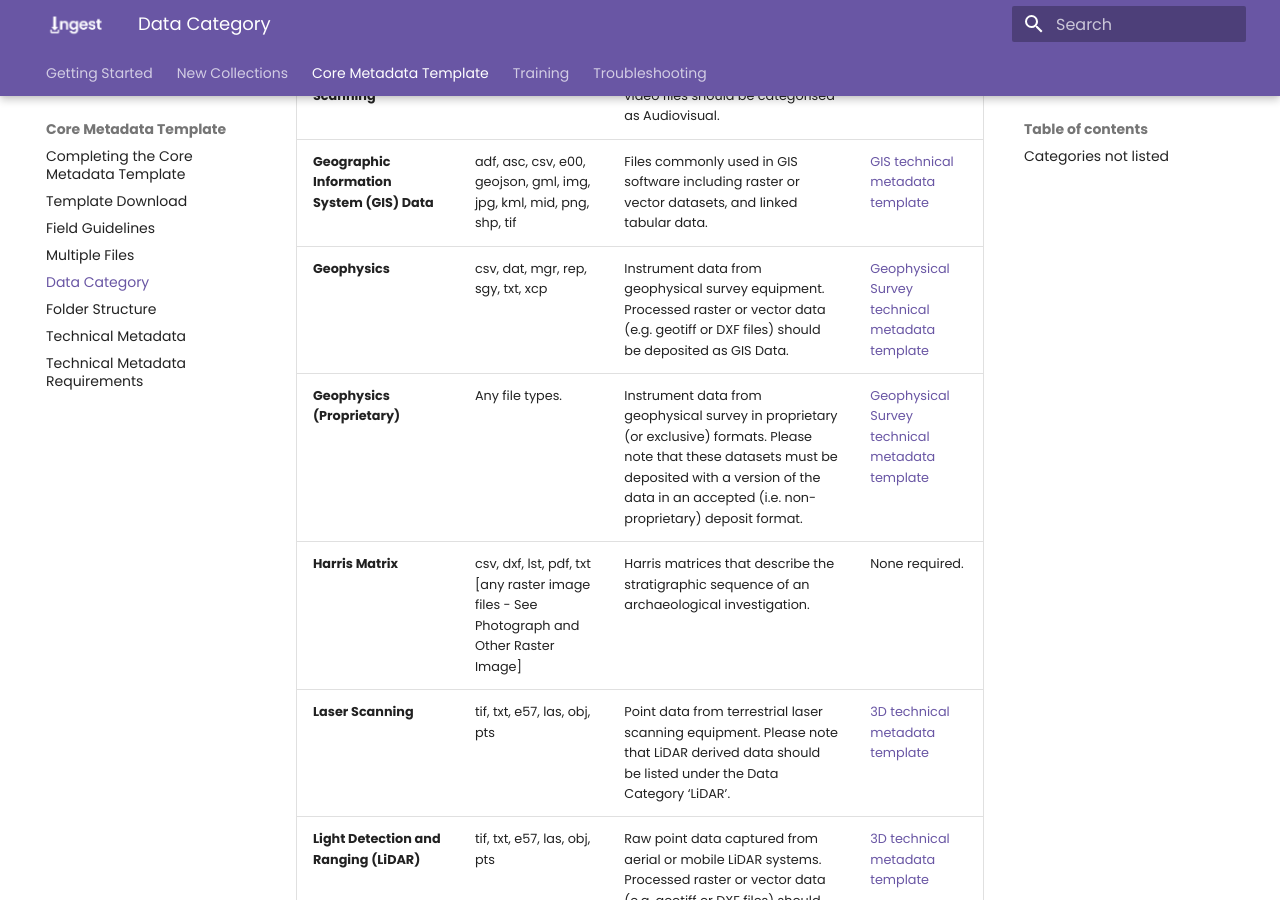
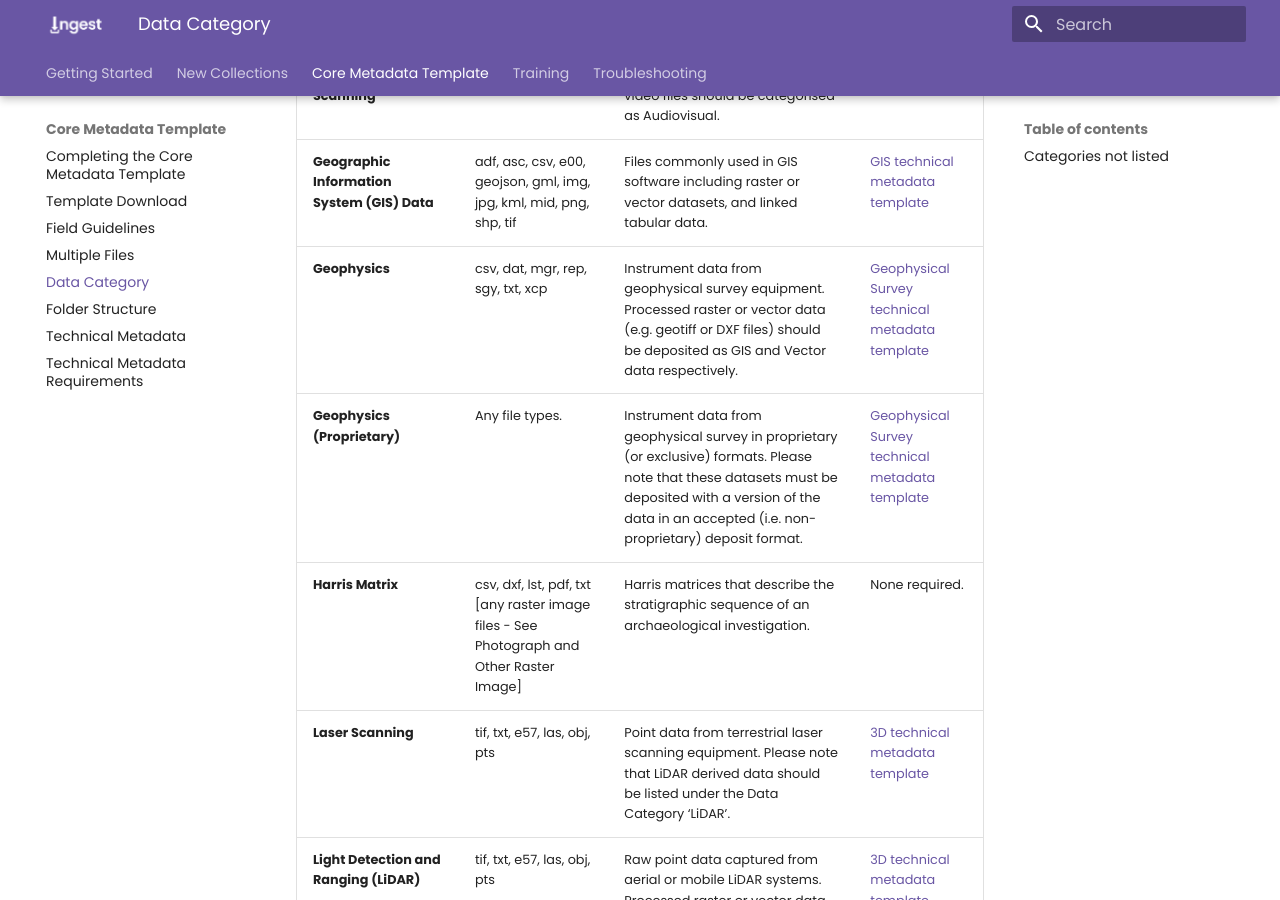
Before and after one commit to uoy-ads/ads-ingest-documentation, an MkDocs documentation site: the page built from docs/cmt/cmt_data_category.md, in a window 1280 px wide and 900 px high, scrolled down 656 px. Built offline with MkDocs 1.6.1 and Material for MkDocs 9.7.7, drawn with Linux system fonts in a browser that asks for light colours.

Commit message:
Update cmt_data_category.md
Clarified Geophys raster/vector data

```diff
--- a/docs/cmt/cmt_data_category.md
+++ b/docs/cmt/cmt_data_category.md
@@ -9,7 +9,7 @@ The table below lists all of the Data Categories currently accepted through the
 | **Audiovisual** | acc, aif, au, avi, bwf, flack, mkv, mp3, mp4, mpg, avg, wav, mpeg | Audio or video files. |  [Audiovisual technical metadata template](https://raw.githubusercontent.com/uoy-ads/ads-ingest-documentation/master/technical_metadata/audiovisual_metadata_template.xlsx){target="_blank"} |
 | **Computed Tomography (CT) Scanning** | bmp, dcm, gif, jpg, png, tif | Images, models, or data from CT scanning including micro CT. CT video files should be categorised as Audiovisual. | None Required.  |
 | **Geographic Information System (GIS) Data** | adf, asc, csv, e00, geojson, gml, img, jpg, kml, mid, png, shp, tif | Files commonly used in GIS software including raster or vector datasets, and linked tabular data. | [GIS technical metadata template](https://raw.githubusercontent.com/uoy-ads/ads-ingest-documentation/master/technical_metadata/gis_metadata_template.xlsx) |
-| **Geophysics** | csv, dat, mgr, rep, sgy, txt, xcp | Instrument data from geophysical survey equipment. Processed raster or vector data (e.g. geotiff or DXF files) should be deposited as GIS Data. | [Geophysical Survey technical metadata template](https://raw.githubusercontent.com/uoy-ads/ads-ingest-documentation/main/technical_metadata/geophysical_survey_metadata_template.xlsx) |
+| **Geophysics** | csv, dat, mgr, rep, sgy, txt, xcp | Instrument data from geophysical survey equipment. Processed raster or vector data (e.g. geotiff or DXF files) should be deposited as GIS and Vector data respectively. | [Geophysical Survey technical metadata template](https://raw.githubusercontent.com/uoy-ads/ads-ingest-documentation/main/technical_metadata/geophysical_survey_metadata_template.xlsx) |
 | **Geophysics (Proprietary)** | Any file types. | Instrument data from geophysical survey in proprietary (or exclusive) formats. Please note that these datasets must be deposited with a version of the data in an accepted (i.e. non-proprietary) deposit format. | [Geophysical Survey technical metadata template](https://raw.githubusercontent.com/uoy-ads/ads-ingest-documentation/main/technical_metadata/geophysical_survey_metadata_template.xlsx) |
 | **Harris Matrix** | csv, dxf, lst, pdf, txt [any raster image files - See Photograph and Other Raster Image] | Harris matrices that describe the stratigraphic sequence of an archaeological investigation. |  None required. |
 | **Laser Scanning** | tif, txt, e57, las, obj, pts | Point data from terrestrial laser scanning equipment. Please note that LiDAR derived data should be listed under the Data Category ‘LiDAR’. | [3D technical metadata template](https://raw.githubusercontent.com/uoy-ads/ads-ingest-documentation/master/technical_metadata/3D_technical_metadata.xlsx)  |
```
